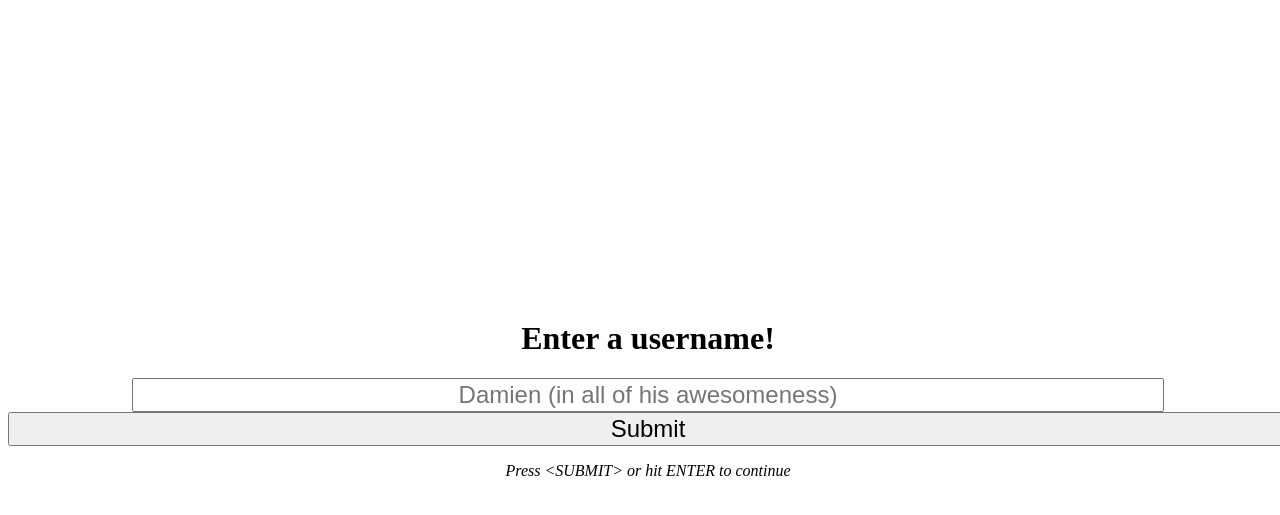
After one commit to AlphaGameDeveloper/MBTIDebateSite, a Flask app: page /session/userConfiguration in a window 1280 px wide. The commit adds this page. Shown: the top 515 px of the page. Run offline with Flask 2, Linux system fonts and the light colour scheme.

Commit message:
har har add usernames

```diff
--- a/main.py
+++ b/main.py
@@ -1,4 +1,4 @@
-from flask import Flask, request, render_template, send_from_directory
+from flask import Flask, request, render_template, send_from_directory, redirect
 import json
 
 app = Flask(__name__)
@@ -9,9 +9,10 @@ json_mbti_stuff = json.load(open("mbti-stuff.json"))
 
 global globalData
 globalData = {
-    "type_main": "XXXX",
-    "type_shadow": "XXXX",
-    "type_main_str": "XXXX",
+    "changed_by": "SYSTEM",
+    "type_main": ["X", "X", "X", "X"],
+    "type_shadow": ["X", "X", "X", "X"],
+    "type_main_str": "",
     "type_shadow_str": "XXXX",
     "dominant": "Xx",
     "auxiliary": "Xx",
@@ -29,6 +30,8 @@ def getShadowFunction(function):
         fnl[1] = "i"
     elif fnl[1].lower() == "i":
         fnl[1] = "e"
+    elif fnl[1].lower() == "x":
+        return
     else:
         raise ValueError("Invalid function - Second letter incorrect!")
     _re = "".join(fnl).lower()
@@ -46,15 +49,34 @@ def getTypeFromFunction(dominant, auxiliary, tertiary, inferior) -> list[str]:
     print([dominant, auxiliary, tertiary, inferior])
     print(mbti)
     return mbti
+
 @app.route("/")
 def index():
     global request_count
 
     request_count += 1
 
-    d = request.args.get('debug', None)
-    d = (d != None)
-    return render_template("index.html", debug=app.debug, debugDisplay=d)
+    username = request.cookies.get("username")
+    if username == None:
+        return redirect("/session/userConfiguration?from=index&reason=UserCookieNonexistant")
+    debugSwitch = request.args.get('debug')
+    d = (debugSwitch.lower() in ["1", "on", "true"])
+    fdn = (debugSwitch.lower() in ["0", "off", "false"])
+    debug = (app.debug or d) and not fdn
+    return render_template("index.html", debug=debug, title="MBTI Debate Site", username=username)
+
+@app.route("/api/userConfigHandler", methods=["GET"])
+def userConfigHandler():
+    username = request.args.get("username")
+    print(username)
+    r = redirect("/?debug=0&debugDisableSource=UserConfigurationDefault")
+    r.set_cookie('username', username)
+    return r
+
+@app.route("/session/userConfiguration")
+def userConfig():
+    username = request.cookies.get("username")
+    return render_template("username.html", username=username)
 
 @app.route("/static/<path:path>")
 def _static(path):
@@ -70,7 +92,9 @@ def formatFunction(function):
 def submitCurrentState():
     global request_count
     request_count += 1
+
     globalData.update(request.json)
+    globalData["changed_by"] = request.cookies.get('username')
     globalData["shadow_opposing"] = formatFunction(getShadowFunction(globalData["dominant"])).lower()
     globalData["shadow_critical"] = formatFunction(getShadowFunction(globalData["auxiliary"])).lower()
     globalData["shadow_trickster"] = formatFunction(getShadowFunction(globalData["tertiary"])).lower()
--- /dev/null
+++ b/templates/username.html
@@ -0,0 +1,14 @@
+<!DOCTYPE html>
+<html>
+	<head>
+		<title>User Input Required</title>
+	</head>
+	<body style="text-align: center; margin-top: 40vh; width: 100%; height: 100%;">
+		<h1>Enter a username!</h1>
+		<form action="/api/userConfigHandler" method="GET">
+			<input name="username" type="text" style="font-size: 18pt; width: 80vw; text-align: center;" placeholder="Damien (in all of his awesomeness)" {% if username %} value="{{username}}" {% endif %} />
+			<input type="submit" style="font-size: 18pt; width: 100vw; text-align: center;">
+		</form>
+		<p style="text-align: center; font-style: italic;">Press &lt;SUBMIT&gt; or hit ENTER to continue</p>
+	</body>
+</html>
```
Also changed, not shown: static/style.css (+8 -1 lines), templates/index.html (+11 -6 lines).
